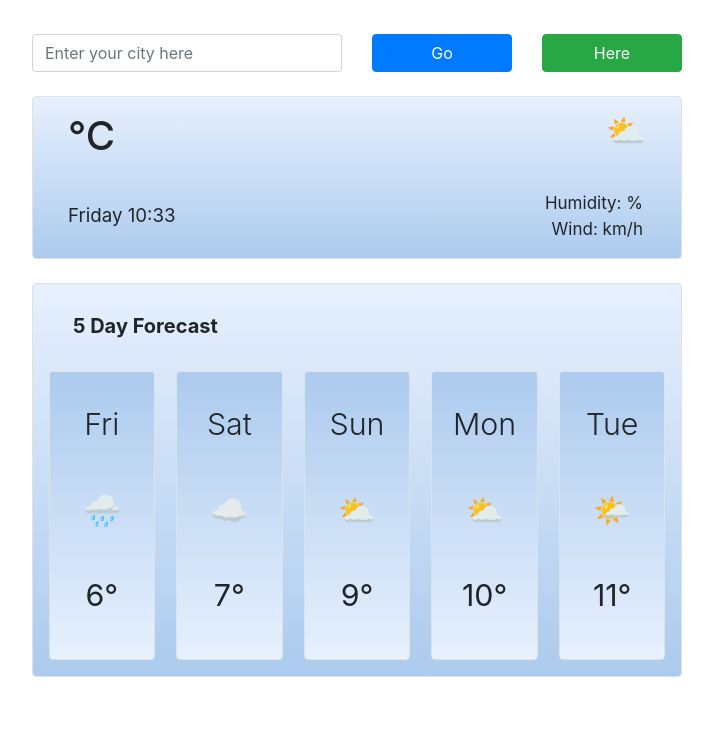
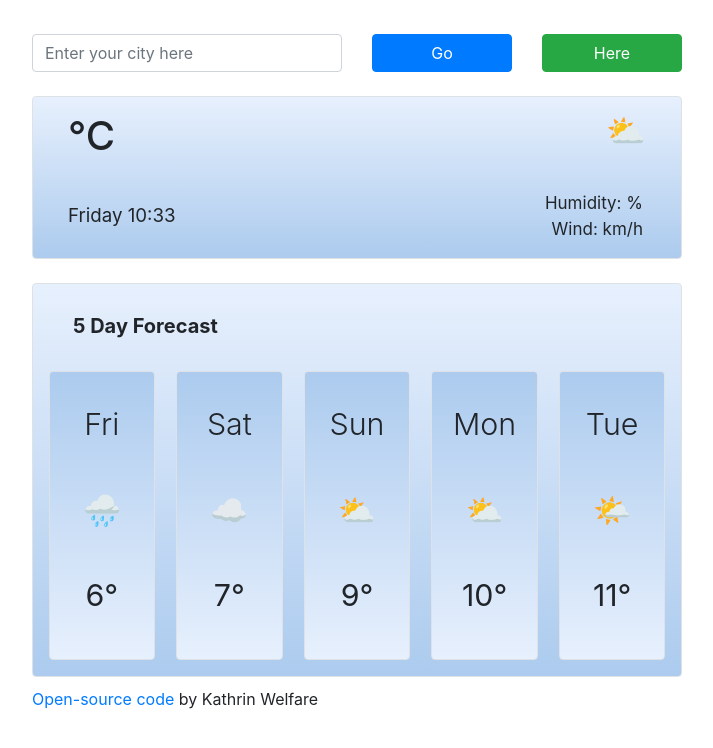
Before and after one commit to Kay-ddggxh/weather-app, a plain HTML site: page index.html in a window 1280 px wide. Shown: the whole page, without its empty margins (78-791 px from the left). Drawn offline with nearby package versions, Linux system fonts and the light colour scheme; no server answers.

Commit message:
added opens-source link

```diff
--- a/index.html
+++ b/index.html
@@ -119,6 +119,10 @@
         </section>
         <script src="src/index.js"></script>
       </div>
+      <span class="open-source-link"
+        ><a href="https://kind-morse-50debc.netlify.app/">Open-source code</a>
+        by Kathrin Welfare</span
+      >
     </div>
   </body>
 </html>
--- a/src/styles.css
+++ b/src/styles.css
@@ -81,5 +81,9 @@ li {
   padding-top: 30px;
 }
 
+.open-source-link {
+  padding-left: 25px;
+}
+
 // sort out colors of day colums
 // sort out button spacings
```
